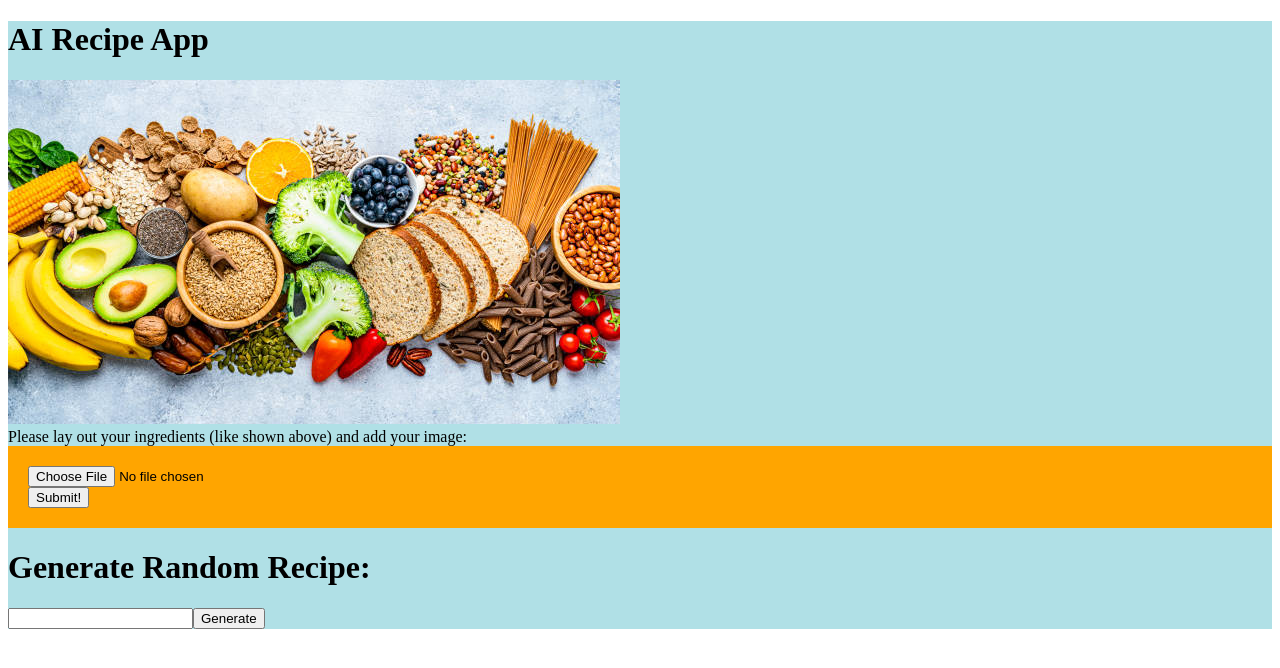
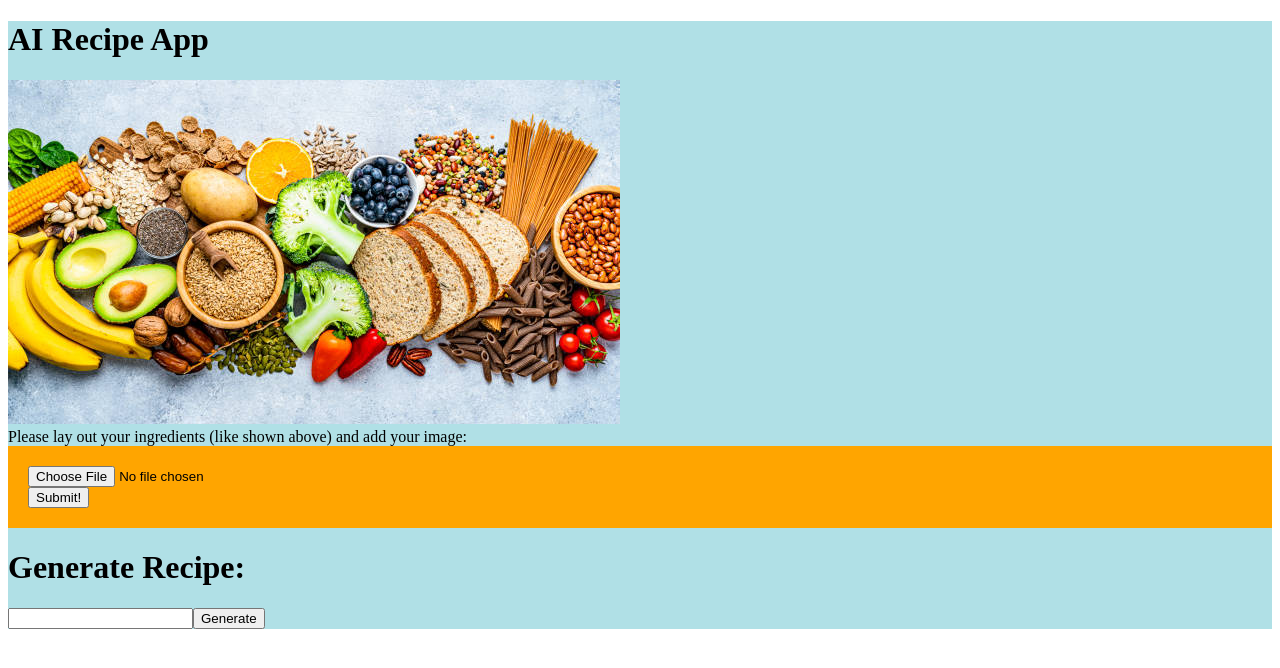
Before and after one commit to Tarachandani/RecipeSnapPro, a React (Create React App) app in the folder frontend/: page / in a window 1280 px wide. Shown: the top 668 px of the page. Built offline with nearby package versions, Linux system fonts and the light colour scheme.

Commit message:
backend AWS connection is now working

```diff
--- a/frontend/src/FileAdder.js
+++ b/frontend/src/FileAdder.js
@@ -9,6 +9,7 @@ function FileAdder(){ //added functionality for more use cases
             formData.append(myFiles.item(key).name, myFiles.item(key))
         })
         const res = await axios.post('http://localhost:5004/fileupload', formData);
+        console.log(res);
         const jsonStringWithDoubleQuotes = res.data.replace(/'/g, '"');
         const obj= JSON.parse(jsonStringWithDoubleQuotes);
 
--- a/frontend/src/ListofThings.js
+++ b/frontend/src/ListofThings.js
@@ -16,7 +16,7 @@ function ListofThings(){
     const answertoparam  = clicked ? <CardImage term={term}></CardImage> : <div></div>;
     return(
         <div>
-            <h1>Generate Random Recipe:</h1>
+            <h1>Generate Recipe:</h1>
             <form onSubmit={handleSubmit}>
                 <input onChange={handleChange}></input>
                 <button onClick={handleSubmit}>Generate</button>
```
